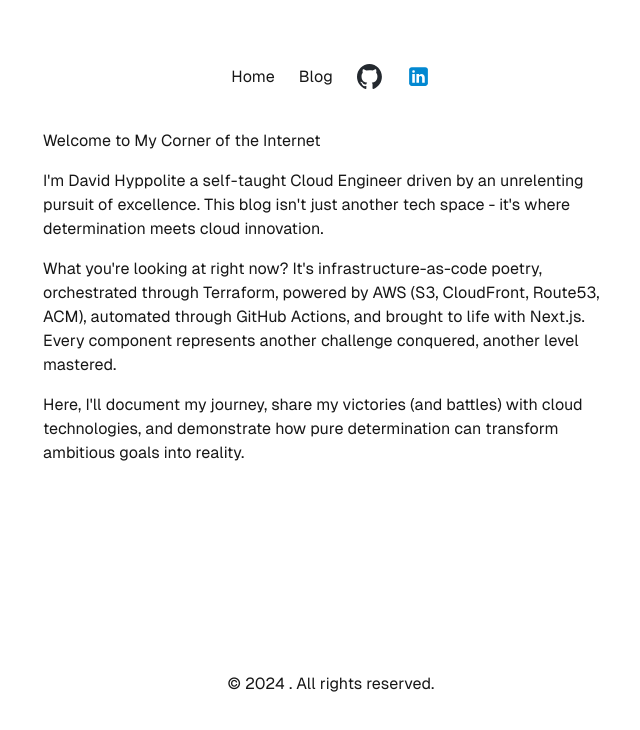
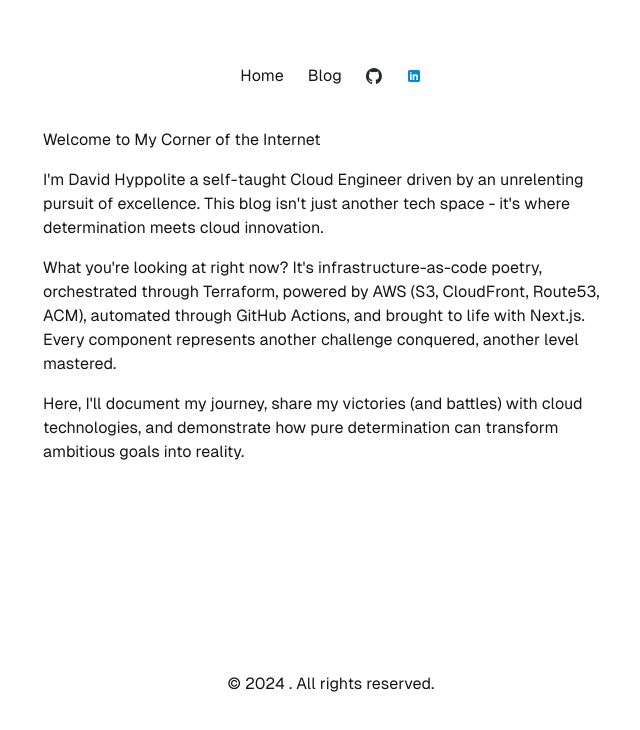
Before and after one commit to dhayv/blogsite, a Next.js app in the folder my-app/: page / in a window 1280 px wide. Shown: the top 730 px of the page, without its empty margins (309-949 px from the left). Built offline with nearby package versions, Linux system fonts and the light colour scheme.

Commit message:
updated link referenced and styling

```diff
--- a/my-app/app/header.tsx
+++ b/my-app/app/header.tsx
@@ -9,10 +9,10 @@ const Header: React.FC = () => {
 
       <div className='flex items-center space-x-6'>
 
-      <Link href='/'>Home</Link>
+      <Link href='/' className="hover:underline">Home</Link>
 
 
-      <Link href='/recentpost.tsx'>Blog</Link>
+      <Link href='/recentpost' className="hover:underline" passHref>Blog</Link>
       </div>
 
      <div className='flex items-center space-x-6'>
@@ -20,25 +20,30 @@ const Header: React.FC = () => {
         href="https://github.com/dhayv"
         target="_blank"
         rel="noopener noreferrer"
+        title='GitHub Profile'
+        className="hover:opacity-75"
       >
         <Image
           src="/github-mark.svg"
           alt="File icon"
-          width={25}
-          height={25}
+          width={16}
+          height={16}
+
         />
       </a>
       <a
         href="https://www.linkedin.com/in/david-hyppolite-60560b61/"
         target="_blank"
         rel="noopener noreferrer"
+        title='LinkedIn Profile'
+        className="hover:opacity-75"
       >
 
         <Image
           src="/icons8-linkedin (1).svg"
           alt="Window icon"
-          width={25}
-          height={25}
+          width={16}
+          height={16}
         />
       </a>
      </div>
```
